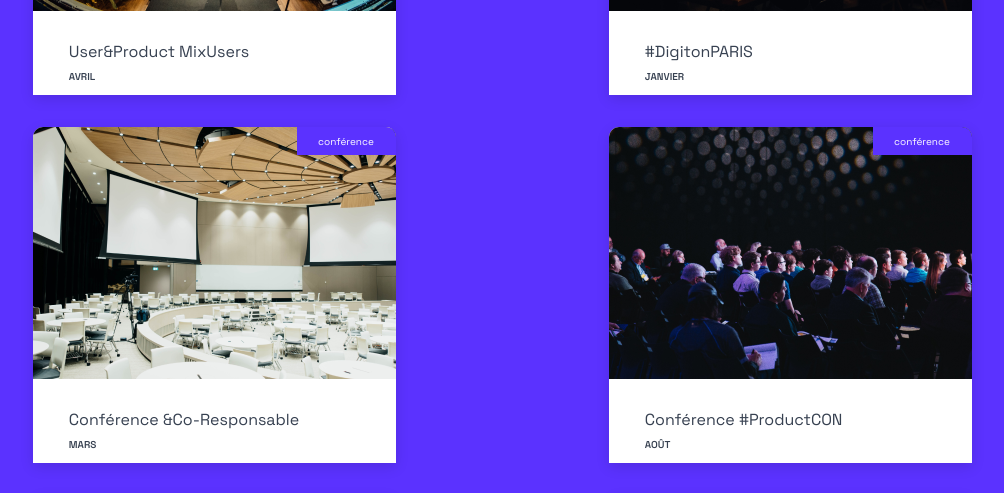
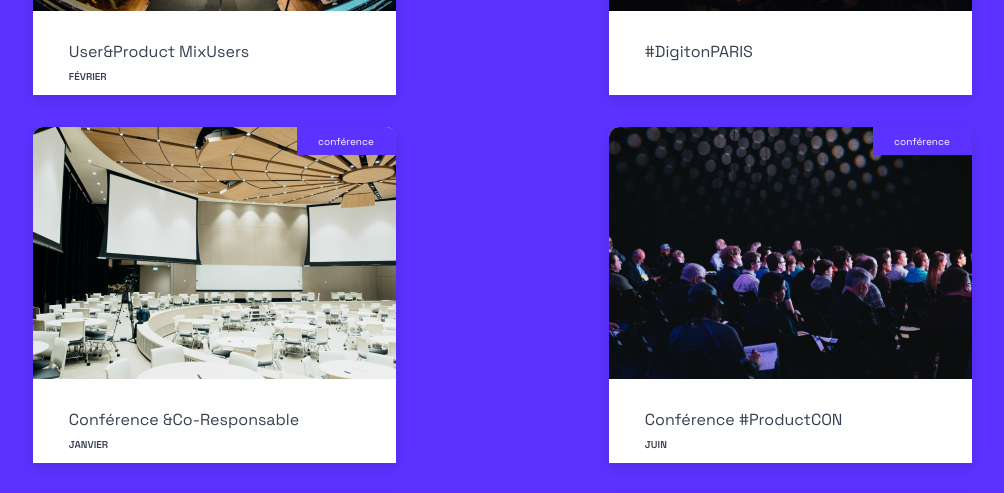
Before and after one commit to Ju441-tech/Debug, a React (Create React App) app: page / in a window 1280 px wide. Shown: the part 2247-2740 px from the top of the page, without its empty margins (138-1142 px from the left). Built offline with nearby package versions, Linux system fonts and the light colour scheme.

Commit message:
fix bouton envoyer formulaire contact et fix pb de fonction lecture de mois en rajoutant -1 à la fonction

```diff
--- a/public/events.json
+++ b/public/events.json
@@ -261,7 +261,7 @@
             "cover": "/images/product-school-nOvIa_x_tfo-unsplash.png",
             "description": "Présentation des outils analytics aux professionnels du secteur ",
             "nb_guesses": 1300,
-            "periode": "24-25-26 Avril",
+            "periode": "24-25-26 Février",
             "prestations": [
                 "1 espace d’exposition",
                 "1 scéne principale",
--- a/src/components/Button/index.js
+++ b/src/components/Button/index.js
@@ -4,7 +4,7 @@ import "./style.scss";
 
 export const BUTTON_TYPES = {
   DEFAULT: 1,
-  SUBMIT: 2,
+  SUBMIT: 2
 };
 
 const Button = ({ title, onClick, type, disabled, children }) => {
@@ -56,7 +56,7 @@ Button.propTypes = {
   onClick: PropTypes.func,
   type: PropTypes.number,
   disabled: PropTypes.bool,
-  children: PropTypes.node,
+  children: PropTypes.node
 };
 Button.defaultProps = {
   disabled: false,
@@ -64,6 +64,6 @@ Button.defaultProps = {
   type: BUTTON_TYPES.DEFAULT,
   title: "",
   children: null
-}
+};
 
 export default Button;
--- a/src/containers/Form/index.js
+++ b/src/containers/Form/index.js
@@ -40,7 +40,11 @@ const Form = ({ onSuccess, onError }) => {
             titleEmpty
           />
           <Field placeholder="" label="Email" />
-          <Button type={BUTTON_TYPES.SUBMIT} disabled={sending}>
+          <Button
+            onClick={onSuccess}
+            type={BUTTON_TYPES.SUBMIT}
+            disabled={sending}
+          >
             {sending ? "En cours" : "Envoyer"}
           </Button>
         </div>
--- a/src/containers/Modal/index.js
+++ b/src/containers/Modal/index.js
@@ -5,6 +5,7 @@ import "./style.scss";
 
 const Modal = ({ opened, Content, children }) => {
   const [isOpened, setIsOpened] = useState(opened);
+  console.log({ isOpened });
   return (
     <>
       {children({ isOpened, setIsOpened })}
--- a/src/helpers/Date/index.js
+++ b/src/helpers/Date/index.js
@@ -1,16 +1,16 @@
 export const MONTHS = {
-  0: "janvier",
-  1: "février",
-  2: "mars",
-  3: "avril",
-  4: "mai",
-  5: "juin",
-  6: "juillet",
-  7: "août",
-  8: "septembre",
-  9: "octobre",
-  10: "novembre",
-  11: "décembre"
+  1: "janvier",
+  2: "février",
+  3: "mars",
+  4: "avril",
+  5: "mai",
+  6: "juin",
+  7: "juillet",
+  8: "août",
+  9: "septembre",
+  10: "octobre",
+  11: "novembre",
+  12: "décembre"
 };
 
-export const getMonth = (date) => MONTHS[date.getMonth()];
+export const getMonth = (date) => MONTHS[date.getMonth() - 1];
```
